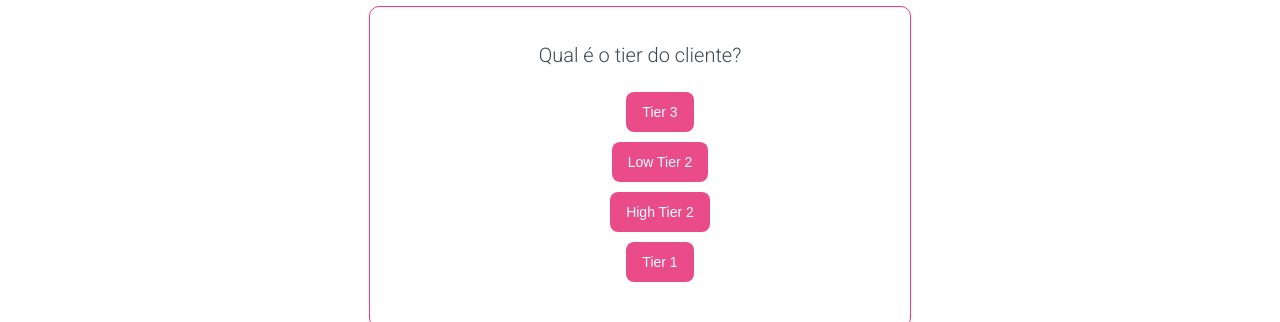
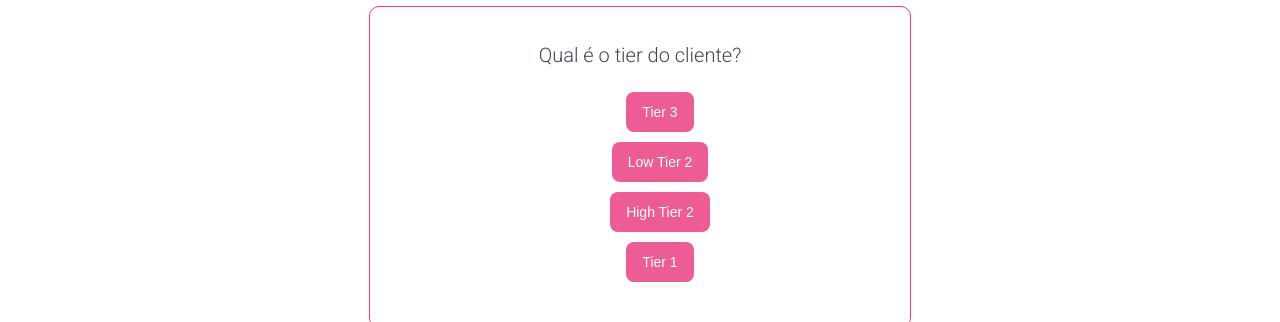
Before and after one commit to edubarbo/questionario, a plain HTML site: page quiz.html in a window 1280 px wide. Shown: the part 138-460 px from the top of the page. Drawn offline with Linux system fonts and the light colour scheme.

Commit message:
Update quiz.css

```diff
--- a/quiz.css
+++ b/quiz.css
@@ -29,7 +29,7 @@ h1 {
 
 button {
 
-  background-color: #EA4C89;
+  background-color: #ed5c94;
   border-radius: 8px;
   border-style: none;
   box-sizing: border-box;
```
